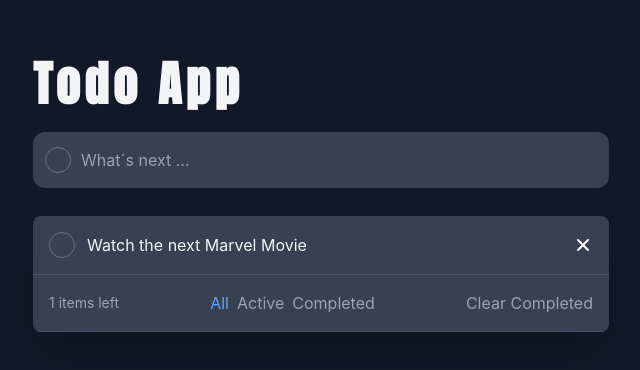
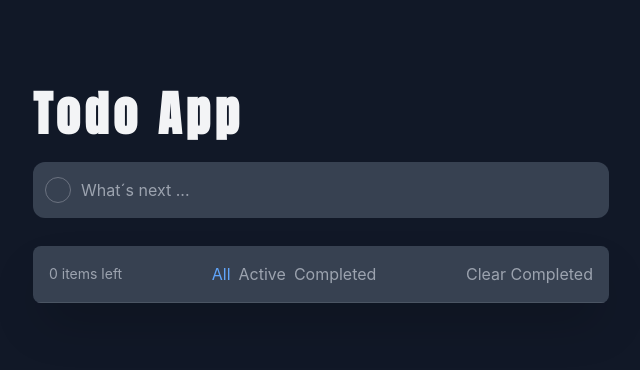
Before and after one commit to Alexlife2002003/TODO-LIST, a React (Create React App) app: page / in a window 1280 px wide. Shown: the part 204-574 px from the top of the page, without its empty margins (319-959 px from the left). Built offline with nearby package versions, Linux system fonts and the light colour scheme.

Commit message:
removed static list

```diff
--- a/src/App.js
+++ b/src/App.js
@@ -8,11 +8,7 @@ import { Todo } from './components/Todo';
 
 function App() {
   const [todos, setTodos] = useState([
-    {
-      id: 1,
-      title: 'Watch the next Marvel Movie',
-      completed: false,
-    },
+
   ])
 
   const [activeFilter, setActiveFilter] = useState('all');
```
